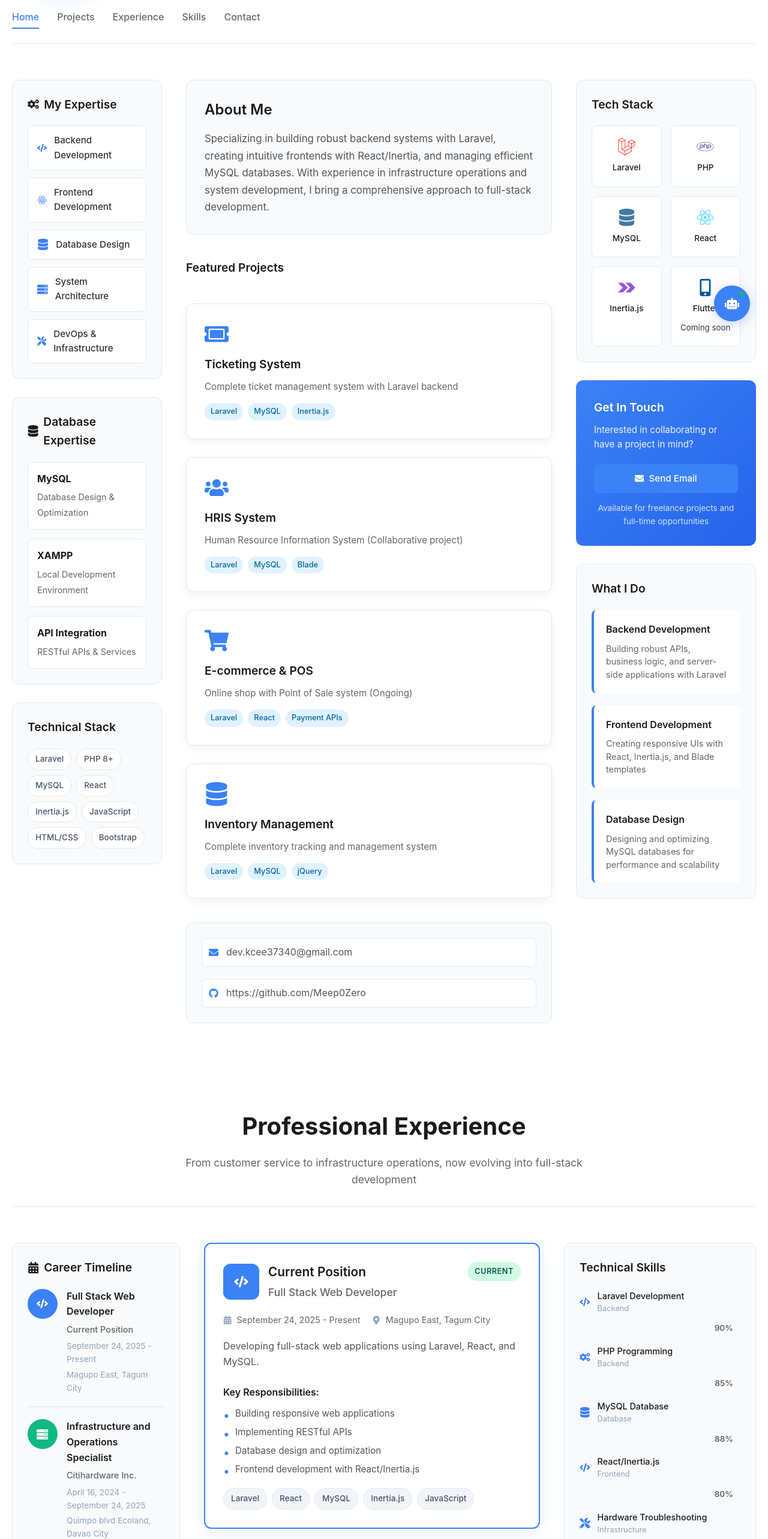
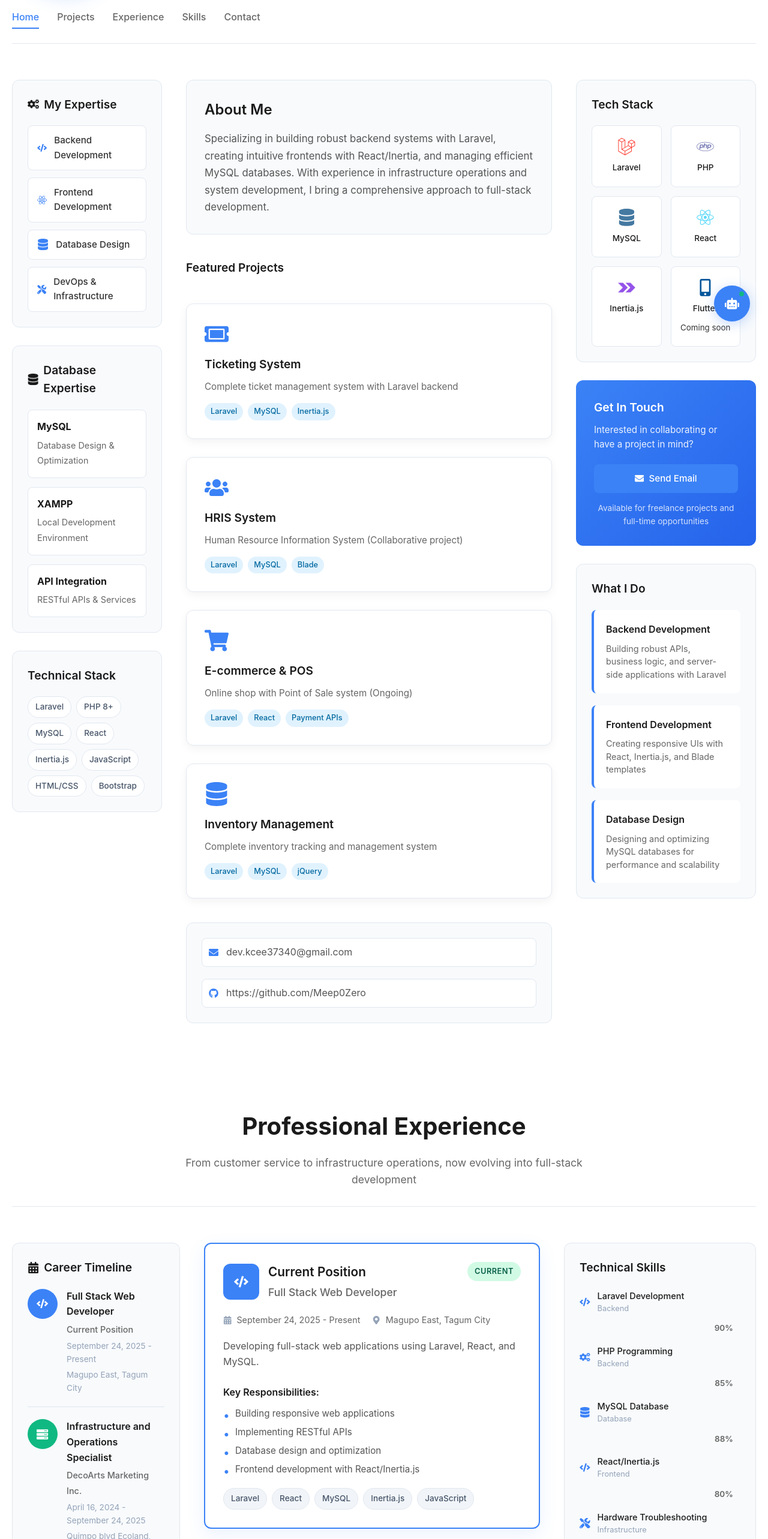
Before and after one commit to Meep0Zero/kingcharlie-portfolio, a React (Create React App) app: page / in a window 1280 px wide. Shown: the part 234-2800 px from the top of the page at 60% size. Built offline with nearby package versions, Linux system fonts and the light colour scheme.

Commit message:
version2

```diff
--- a/package.json
+++ b/package.json
@@ -4,6 +4,7 @@
   "private": true,
   "homepage": "https://meep0zero.github.io/kingcharlie-portfolio/",
   "dependencies": {
+    "@google/generative-ai": "^0.24.1",
     "@testing-library/jest-dom": "^5.17.0",
     "@testing-library/react": "^13.4.0",
     "@testing-library/user-event": "^13.5.0",
--- a/src/components/Experience.js
+++ b/src/components/Experience.js
@@ -29,7 +29,7 @@ const Experience = () => {
     },
     {
       id: 2,
-      company: "Citihardware Inc.",
+      company: "DecoArts Marketing Inc.",
       position: "Infrastructure and Operations Specialist",
       period: "April 16, 2024 - September 24, 2025",
       location: "Quimpo blvd Ecoland, Davao City",
--- a/src/components/Hero.js
+++ b/src/components/Hero.js
@@ -81,10 +81,10 @@ const Hero = () => {
                   <FaDatabase />
                   <span>Database Design</span>
                 </li>
-                <li className="category-item">
+                {/* <li className="category-item">
                   <FaServer />
                   <span>System Architecture</span>
-                </li>
+                </li> */}
                 <li className="category-item">
                   <FaTools />
                   <span>DevOps & Infrastructure</span>
@@ -249,7 +249,7 @@ const Hero = () => {
                 Interested in collaborating or have a project in mind?
               </p>
               <div className="contact-form">
-                <a href="mailto:kingcharlie@example.com" className="btn btn-primary btn-block">
+                <a href="mailto:dev.kcee37340@gmail.com" className="btn btn-primary btn-block">
                   <FaEnvelope /> Send Email
                 </a>
                 <p className="form-note">
```
Also changed, not shown: 1 other file (tests, documents, lock files or other folders).
